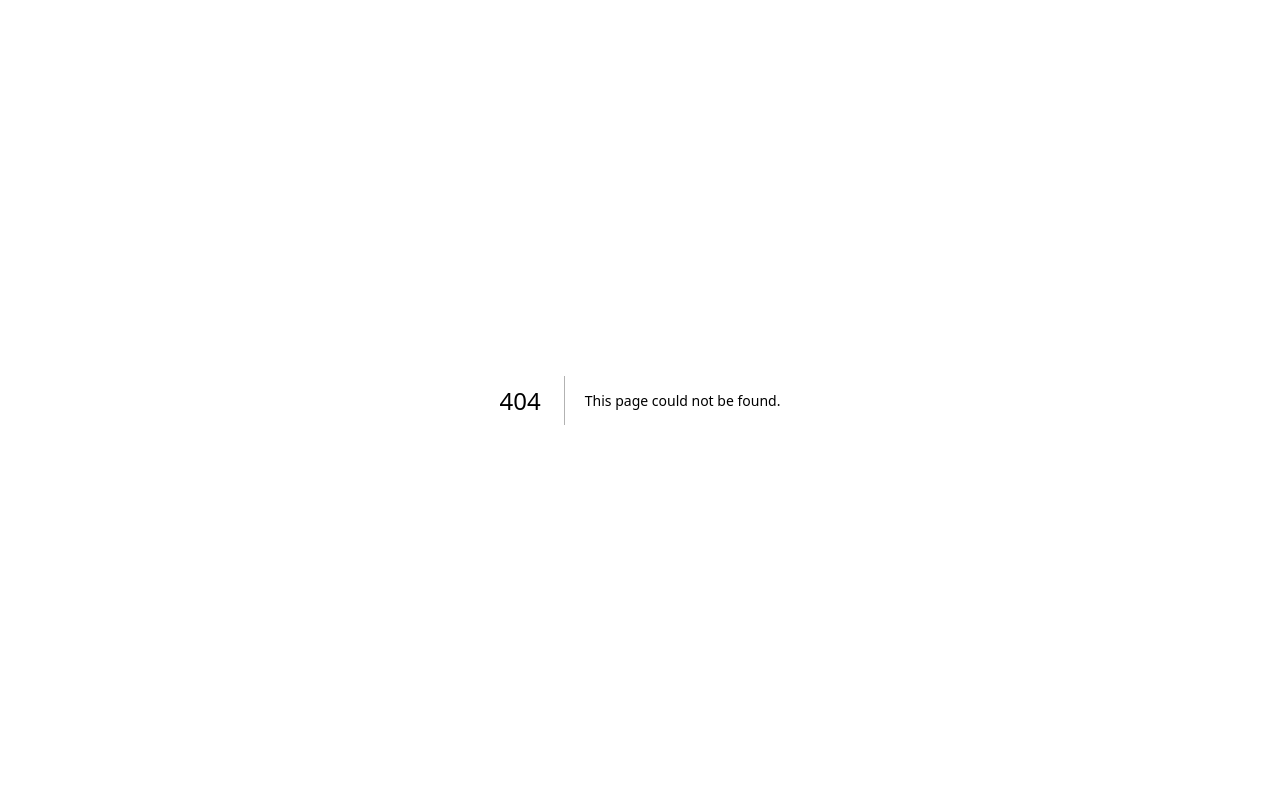
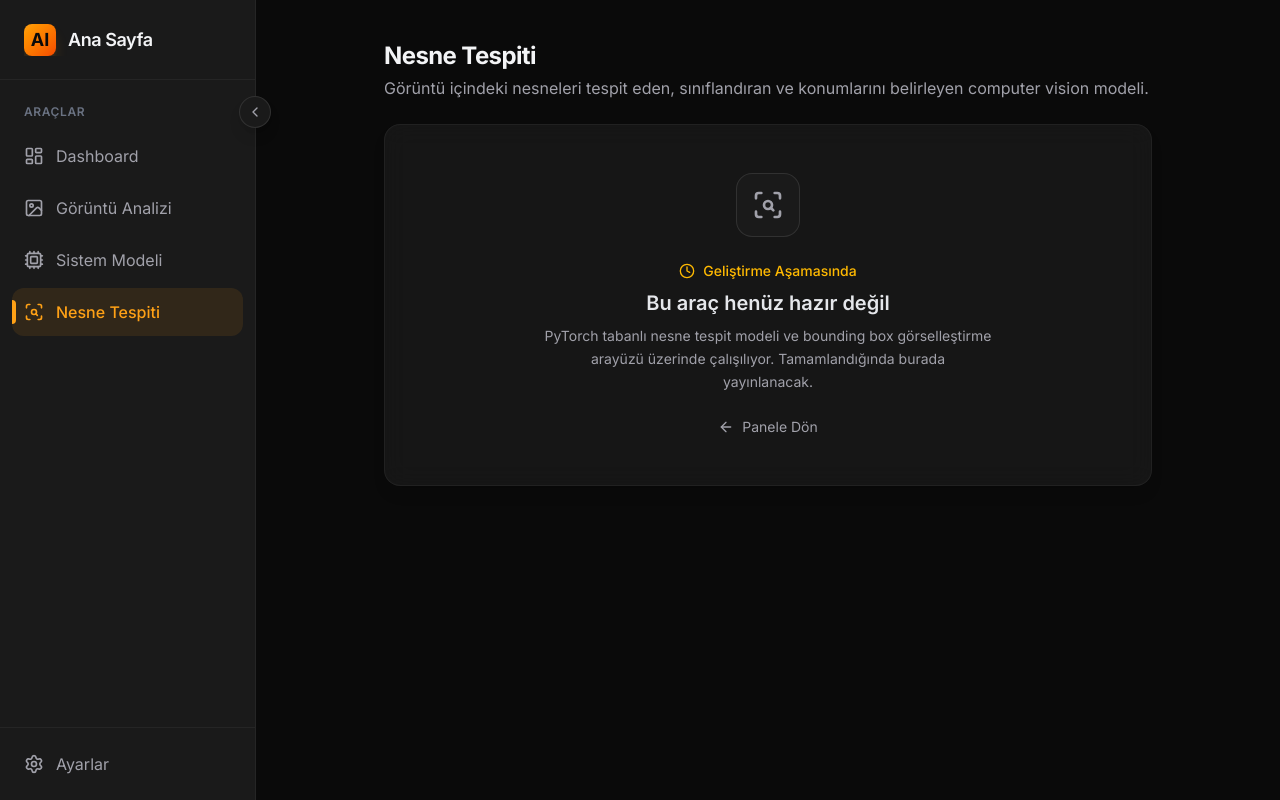
Before and after one commit to omerfarukpirhasanoglu/pirhasanoglu.com, a Next.js app: page /dashboard/tool-3 in a window 1280 px wide. Before the commit this address had no page. Built offline with nearby package versions, Linux system fonts and the light colour scheme.

Commit message:
placeholder added

```diff
--- a/src/app/dashboard/page.tsx
+++ b/src/app/dashboard/page.tsx
@@ -6,7 +6,8 @@ import {
   Box,
   ArrowRight,
   CheckCircle2,
-  Clock,Layers
+  Clock,Layers,
+  ScanSearch
 } from "lucide-react";
 
 export default function DashboardPage() {
@@ -123,30 +124,28 @@ export default function DashboardPage() {
             </button>
           </div>
         </div>
-        {/* Proje Kartı 3*/}
+        {/* Proje Kartı 3 */}
         <div className="glass-panel rounded-3xl p-1 border border-white/5 opacity-60 hover:opacity-100 transition-opacity duration-300 animate-reveal delay-800">
           <div className="bg-surface/50 rounded-[22px] p-6 md:p-8 flex flex-col md:flex-row gap-8 items-start md:items-center">
 
             <div className="w-16 h-16 shrink-0 bg-background rounded-2xl flex items-center justify-center border border-white/10">
-              <Box className="w-8 h-8 text-textMuted" />
+              <ScanSearch className="w-8 h-8 text-textMuted" />
             </div>
 
             <div className="flex-1">
               <div className="flex items-center gap-3 mb-2">
-                <h3 className="text-xl font-bold text-gray-100 text-opacity-80">Veri İzleme ve Yönetim Mimarisi</h3>
+                <h3 className="text-xl font-bold text-gray-100">Nesne Tespiti</h3>
                 <span className="px-2.5 py-0.5 rounded-full bg-white/5 border border-white/10 text-gray-400 text-xs font-medium flex items-center gap-1.5">
                   <Clock className="w-3 h-3" /> Geliştiriliyor
                 </span>
               </div>
               <p className="text-textMuted leading-relaxed max-w-2xl text-sm mb-4">
-                C# ve .NET Framework üzerinde SQLite entegrasyonu ile kurgulanmış, stüdyo projelerinin ilerleyişini ve yetkilendirme süreçlerini takip eden asenkron veri izleme sistemi.
+                PyTorch tabanlı nesne tespit modeli. Görüntü içindeki nesneleri bounding box ile işaretler, sınıflandırır ve güven skorlarını raporlar.
               </p>
-
-              {/* Etiketler */}
               <div className="flex flex-wrap gap-2">
-                <span className="px-3 py-1 rounded-lg bg-white/5 text-gray-400 text-xs font-medium border border-white/10">C#</span>
-                <span className="px-3 py-1 rounded-lg bg-white/5 text-gray-400 text-xs font-medium border border-white/10">.NET Framework</span>
-                <span className="px-3 py-1 rounded-lg bg-white/5 text-gray-400 text-xs font-medium border border-white/10">SQLite</span>
+                <span className="px-3 py-1 rounded-lg bg-white/5 text-gray-400 text-xs font-medium border border-white/10">PyTorch</span>
+                <span className="px-3 py-1 rounded-lg bg-white/5 text-gray-400 text-xs font-medium border border-white/10">Computer Vision</span>
+                <span className="px-3 py-1 rounded-lg bg-white/5 text-gray-400 text-xs font-medium border border-white/10">YOLO</span>
               </div>
             </div>
 
--- /dev/null
+++ b/src/app/dashboard/tool-3/page.tsx
@@ -0,0 +1,50 @@
+import { Clock, ScanSearch, ArrowLeft } from "lucide-react";
+import Link from "next/link";
+
+export default function Tool3Page() {
+  return (
+    <div className="w-full animate-in fade-in slide-in-from-bottom-4 duration-500">
+      <div className="max-w-3xl mx-auto flex flex-col gap-6">
+
+        {/* Başlık */}
+        <div>
+          <h2 className="text-2xl font-bold tracking-tight text-gray-100">
+            Nesne Tespiti
+          </h2>
+          <p className="text-textMuted mt-1">
+            Görüntü içindeki nesneleri tespit eden, sınıflandıran ve konumlarını belirleyen computer vision modeli.
+          </p>
+        </div>
+
+        {/* Placeholder kartı */}
+        <div className="glass-panel rounded-2xl p-12 border border-white/5 flex flex-col items-center justify-center text-center gap-6">
+
+          <div className="w-16 h-16 rounded-2xl bg-surface flex items-center justify-center border border-white/10">
+            <ScanSearch className="w-8 h-8 text-textMuted" />
+          </div>
+
+          <div className="flex flex-col gap-2">
+            <div className="flex items-center justify-center gap-2">
+              <Clock className="w-4 h-4 text-amber-400" />
+              <span className="text-sm font-medium text-amber-400">Geliştirme Aşamasında</span>
+            </div>
+            <h3 className="text-xl font-semibold text-gray-200">Bu araç henüz hazır değil</h3>
+            <p className="text-textMuted text-sm max-w-md leading-relaxed">
+              PyTorch tabanlı nesne tespit modeli ve bounding box görselleştirme arayüzü üzerinde çalışılıyor.
+              Tamamlandığında burada yayınlanacak.
+            </p>
+          </div>
+
+          <Link
+            href="/dashboard"
+            className="flex items-center gap-2 text-sm text-textMuted hover:text-accent transition-colors duration-250"
+          >
+            <ArrowLeft className="w-4 h-4" />
+            Panele Dön
+          </Link>
+
+        </div>
+      </div>
+    </div>
+  );
+}
--- a/src/app/page.tsx
+++ b/src/app/page.tsx
@@ -1,5 +1,5 @@
 import Link from "next/link";
-import { ArrowRight, Cpu, Network, Layers, Terminal } from "lucide-react";
+import { ArrowRight, Cpu, Network, Layers, Terminal, ScanSearch, Clock } from "lucide-react";
 import Footer from "@/src/components/layout/Footer";
 import Image from "next/image";
 export default function LandingPage() {
@@ -118,18 +118,19 @@ export default function LandingPage() {
             </Link>
 
             <Link href="/dashboard/tool-3" className="group glass-panel p-8 rounded-2xl hover:-translate-y-2 hover:border-white/10 hover:shadow-2xl hover:shadow-accent/5 transition-all duration-300 soft-ease flex flex-col">
-              <div className="w-14 h-14 bg-surface rounded-xl flex items-center justify-center mb-6 border border-white/5 group-hover:border-accent/30 transition-colors">
-                <Layers className="w-6 h-6 text-gray-400 group-hover:text-accent transition-colors" />
-              </div>
-              <h3 className="text-xl font-medium mb-3">Veri Seti Hazırlığı</h3>
-              <p className="text-textMuted text-sm mb-8 flex-1 leading-relaxed">
-                Derin öğrenme eğitimleri öncesinde MNIST, CIFAR veya özel veri setlerini otonom olarak ölçeklendiren ve normalize eden pipeline aracı.
-              </p>
-              <div className="text-accent text-sm font-medium flex items-center gap-1 opacity-80 group-hover:opacity-100 transition-opacity">
-                İncele <ArrowRight className="w-4 h-4" />
+              <div className="group glass-panel p-8 rounded-2xl opacity-50 cursor-not-allowed flex flex-col">
+                <div className="w-14 h-14 bg-surface rounded-xl flex items-center justify-center mb-6 border border-white/5">
+                  <ScanSearch className="w-6 h-6 text-gray-400" />
+                </div>
+                <h3 className="text-xl font-medium mb-3">Nesne Tespiti</h3>
+                <p className="text-textMuted text-sm mb-8 flex-1 leading-relaxed">
+                  PyTorch tabanlı model ile görüntü içindeki nesneleri tespit eder, bounding box ile işaretler ve güven skorlarını raporlar.
+                </p>
+                <div className="text-gray-500 text-sm font-medium flex items-center gap-1">
+                  Yakında <span className="ml-1 px-2 py-0.5 rounded-full bg-white/5 border border-white/10 text-xs">Geliştiriliyor</span>
+                </div>
               </div>
             </Link>
-
           </div>
         </div>
       </section>
--- a/src/components/layout/Sidebar.tsx
+++ b/src/components/layout/Sidebar.tsx
@@ -11,6 +11,7 @@ import {
   ChevronRight,
   Cpu,
   LucideIcon,
+  ScanSearch,
 } from "lucide-react";
 
 // item: any yerine gerçek bir interface tanımladık
@@ -65,6 +66,7 @@ export default function Sidebar() {
     { name: "Dashboard", href: "/dashboard", icon: LayoutDashboard },
     { name: "Görüntü Analizi", href: "/dashboard/tool-1", icon: ImageIcon },
     { name: "Sistem Modeli", href: "/dashboard/tool-2", icon: Cpu },
+    { name: "Nesne Tespiti", href: "/dashboard/tool-3", icon: ScanSearch },
   ];
 
   const bottomItems: MenuItem[] = [
```
